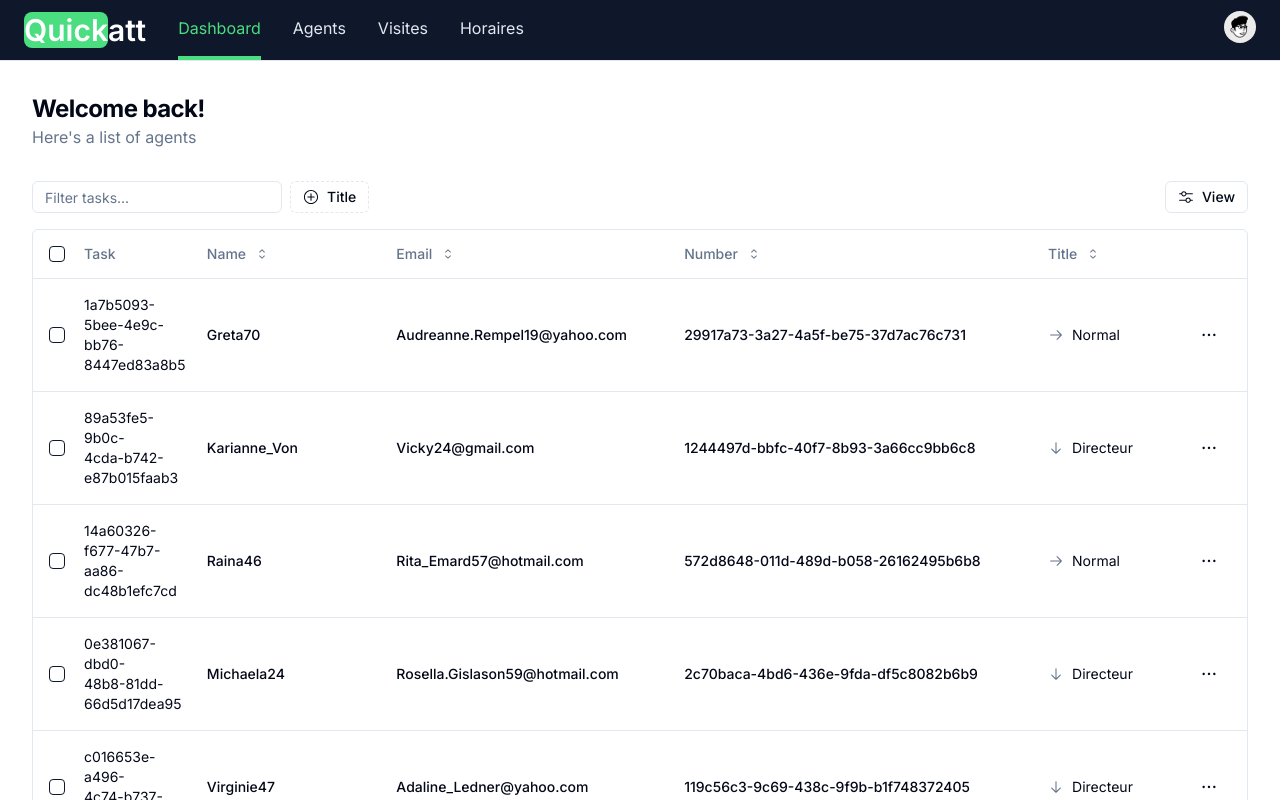
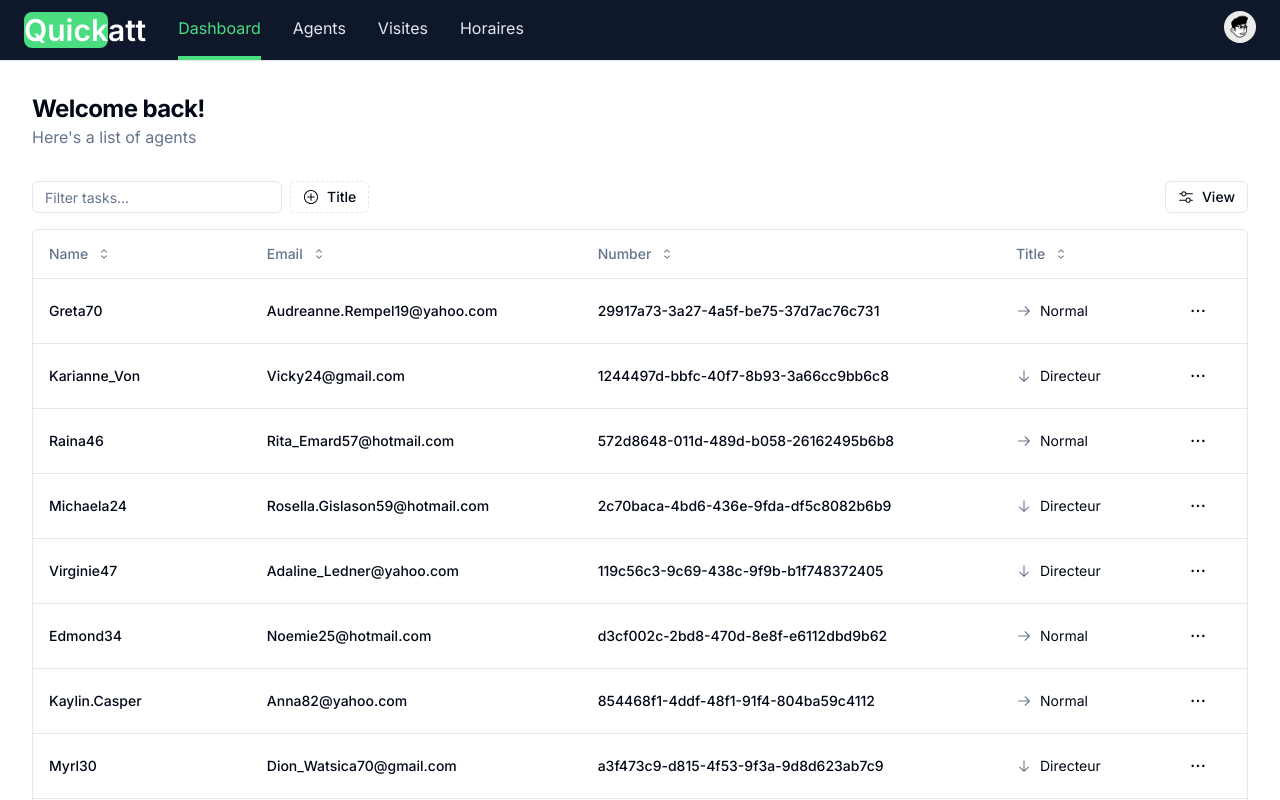
Before and after one commit to glody007/quickatt, a Next.js app: page /dashboard/agent in a window 1280 px wide. Shown: the top 800 px of the page. Built offline with nearby package versions, Linux system fonts and the light colour scheme.

Commit message:
fix: Filter.

```diff
--- a/components/table/columns.tsx
+++ b/components/table/columns.tsx
@@ -10,36 +10,6 @@ import { DataTableColumnHeader } from "./data-table-column-header"
 import { DataTableRowActions } from "./data-table-row-actions"
 
 export const columns: ColumnDef<Agent>[] = [
-  {
-    id: "select",
-    header: ({ table }) => (
-      <Checkbox
-        checked={table.getIsAllPageRowsSelected()}
-        onCheckedChange={(value) => table.toggleAllPageRowsSelected(!!value)}
-        aria-label="Select all"
-        className="translate-y-[2px]"
-      />
-    ),
-    cell: ({ row }) => (
-      <Checkbox
-        checked={row.getIsSelected()}
-        onCheckedChange={(value) => row.toggleSelected(!!value)}
-        aria-label="Select row"
-        className="translate-y-[2px]"
-      />
-    ),
-    enableSorting: false,
-    enableHiding: false,
-  },
-  {
-    accessorKey: "id",
-    header: ({ column }) => (
-      <DataTableColumnHeader column={column} title="Task" />
-    ),
-    cell: ({ row }) => <div className="w-[80px]">{row.getValue("id")}</div>,
-    enableSorting: false,
-    enableHiding: false,
-  },
   {
     accessorKey: "name",
     header: ({ column }) => (
--- a/components/table/data-table-toolbar.tsx
+++ b/components/table/data-table-toolbar.tsx
@@ -24,9 +24,9 @@ export function DataTableToolbar<TData>({
       <div className="flex flex-1 items-center space-x-2">
         <Input
           placeholder="Filter tasks..."
-          value={(table.getColumn("title")?.getFilterValue() as string) ?? ""}
+          value={(table.getColumn("name")?.getFilterValue() as string) ?? ""}
           onChange={(event) =>
-            table.getColumn("title")?.setFilterValue(event.target.value)
+            table.getColumn("name")?.setFilterValue(event.target.value)
           }
           className="h-8 w-[150px] lg:w-[250px]"
         />
```
